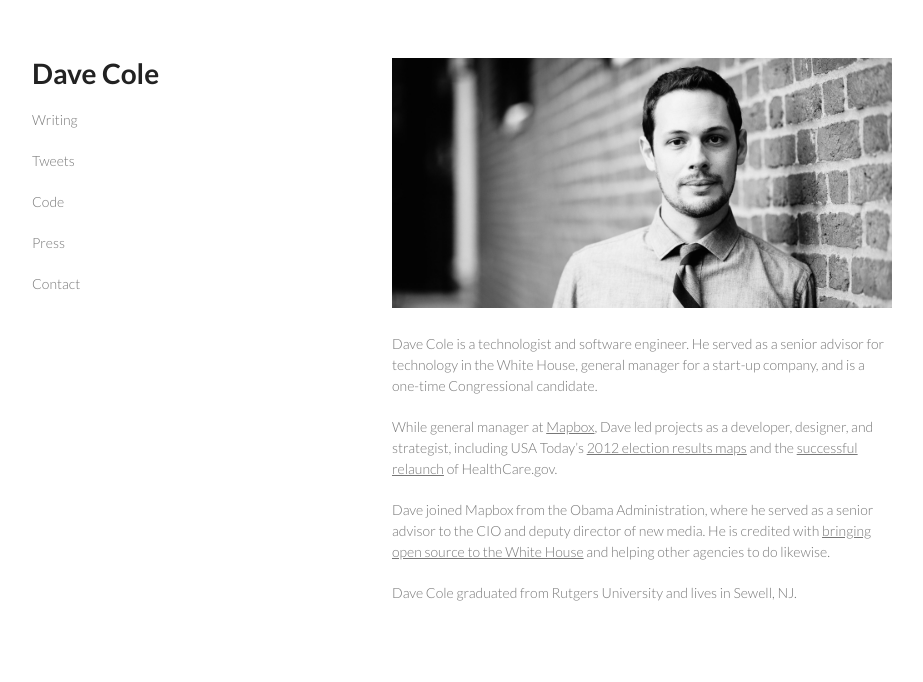
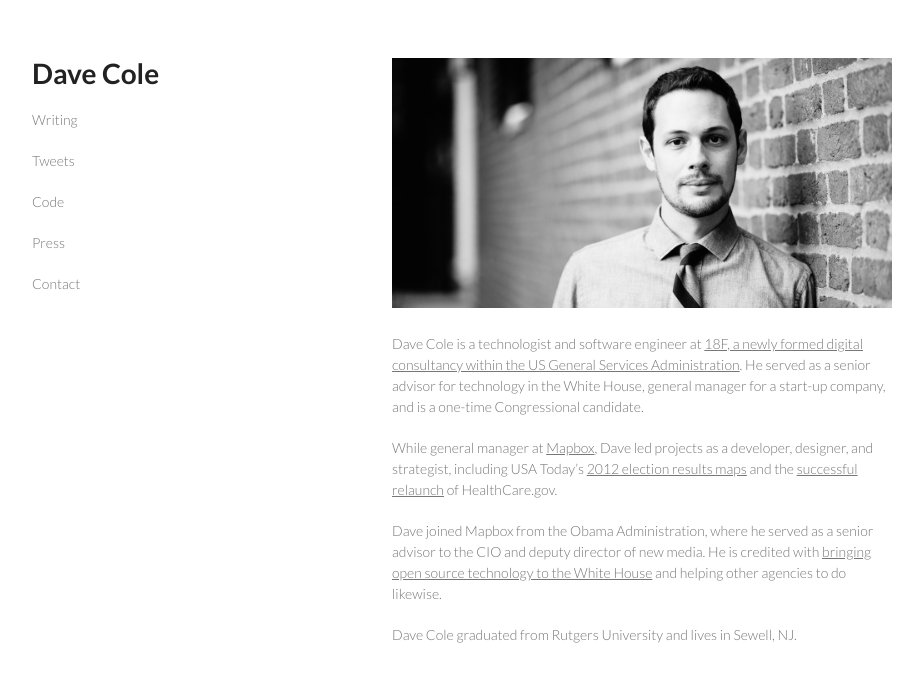
Before and after one commit to dhcole/dhcole.github.io, a Jekyll site: the page built from index.md, in a window 1280 px wide. Shown: the top 682 px of the page, without its empty margins (178-1101 px from the left). Built offline with Jekyll 4.4.1, drawn with Linux system fonts in a browser that asks for light colours.

Commit message:
Update index.md

```diff
--- a/index.md
+++ b/index.md
@@ -4,10 +4,10 @@ layout: default
 
 ![Dave Cole]({{site.baseurl}}/img/dave@2x.jpg)
 
-Dave Cole is a technologist and software engineer. He served as a senior advisor for technology in the White House, general manager for a start-up company, and is a one-time Congressional candidate.
+Dave Cole is a technologist and software engineer at [18F, a newly formed digital consultancy within the US General Services Administration](https://18f.gsa.gov/). He served as a senior advisor for technology in the White House, general manager for a start-up company, and is a one-time Congressional candidate.
 
 While general manager at [Mapbox](http://mapbox.com), Dave led projects as a developer, designer, and strategist, including USA Today's [2012 election results maps](https://www.mapbox.com/blog/election-mapping-usatoday/) and the [successful relaunch](http://www.theatlantic.com/technology/archive/2013/06/healthcaregov-code-developed-by-the-people-and-for-the-people-released-back-to-the-people/277295/) of HealthCare.gov.
 
-Dave joined Mapbox from the Obama Administration, where he served as a senior advisor to the CIO and deputy director of new media. He is credited with [bringing open source to the White House](http://arstechnica.com/information-technology/2010/04/the-white-houseopen-source-drupal-developer/) and helping other agencies to do likewise.
+Dave joined Mapbox from the Obama Administration, where he served as a senior advisor to the CIO and deputy director of new media. He is credited with [bringing open source technology to the White House](http://arstechnica.com/information-technology/2010/04/the-white-houseopen-source-drupal-developer/) and helping other agencies to do likewise.
 
 Dave Cole graduated from Rutgers University and lives in Sewell, NJ.
```
